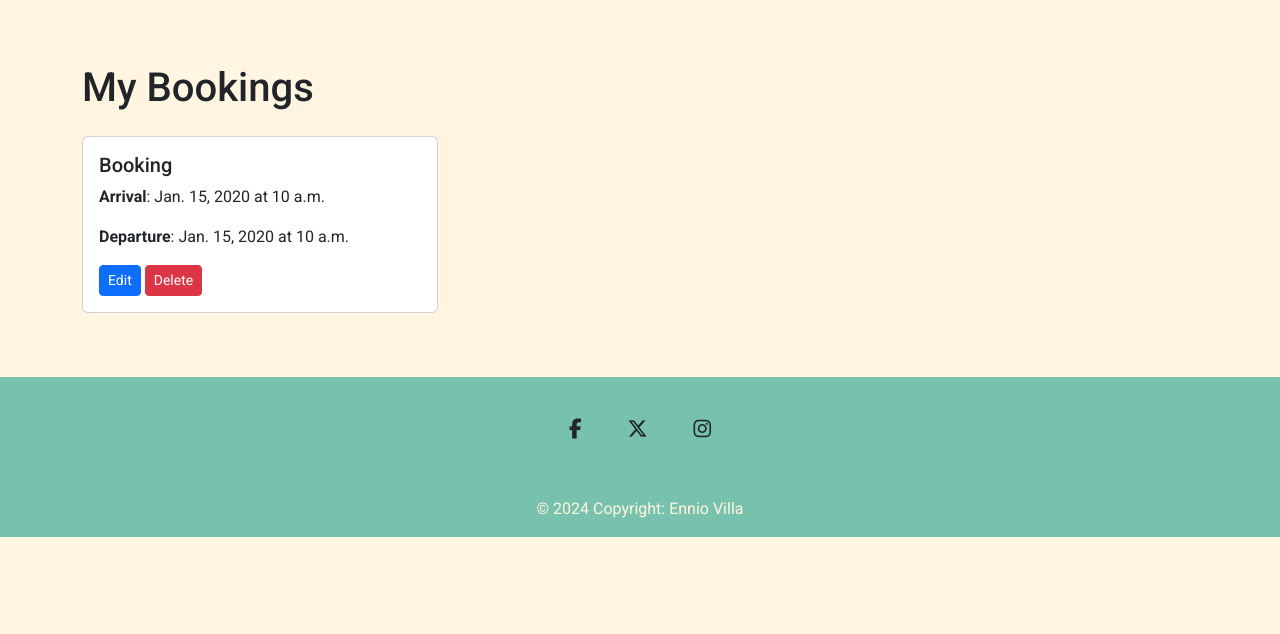
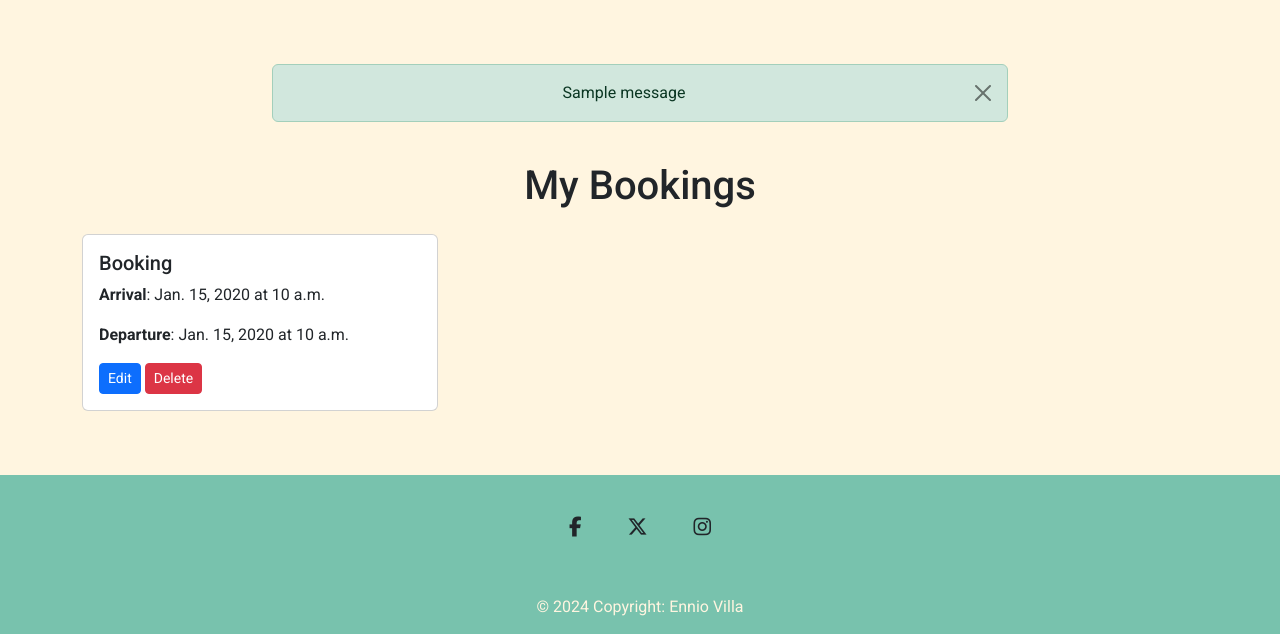
Before and after one commit to enniovilla/project-4-ci, a Django app: page /my_bookings/ in a window 1280 px wide. Shown: the part 136-770 px from the top of the page. Run offline with Django 5.2, Linux system fonts and the light colour scheme; a user stored in the database is signed in; tables that the repository leaves empty hold one stand-in row (values such as "Sample post"); one stand-in notice (Sample message) is shown; some libraries are stand-ins or nearby versions.

Commit message:
Create my bookings page

```diff
--- a/booking/templates/booking/my_bookings.html
+++ b/booking/templates/booking/my_bookings.html
@@ -1,10 +1,21 @@
 {% extends 'base.html' %}
-
 {% load static %}
 
 {% block content %}
 <div class="container">
-    <h1 class="mt-4 mb-4">My Bookings</h1>
+    {% if messages %}
+    <div class="row justify-content-center">
+        <div class="col-md-8">
+            {% for message in messages %}
+            <div class="alert alert-success alert-dismissible fade show text-center" role="alert">
+                {{ message }}
+                <button type="button" class="btn-close" data-bs-dismiss="alert" aria-label="Close"></button>
+            </div>
+            {% endfor %}
+        </div>
+    </div>
+    {% endif %}
+    <h1 class="mt-4 mb-4 text-center">My Bookings</h1>
     <div class="row">
         {% if bookings %}
         {% for booking in bookings %}
@@ -12,20 +23,49 @@
             <div class="card">
                 <div class="card-body">
                     <h5 class="card-title">Booking</h5>
-                            <p class="card-text"><strong>Arrival</strong>: {{ booking.date_arrival }} at {{ booking.time_arrival }}</p>
-                            <p class="card-text"><strong>Departure</strong>: {{ booking.date_leave }} at {{ booking.time_leave }}</p>
-                            <a href="" class="btn btn-primary btn-sm mr-2">Edit</a>
-                            <form action="" method="post" style="display: inline;">
+                    <p class="card-text"><strong>Arrival</strong>: {{ booking.date_arrival }} at
+                        {{ booking.time_arrival }}</p>
+                    <p class="card-text"><strong>Departure</strong>: {{ booking.date_leave }} at
+                        {{ booking.time_leave }}</p>
+                    <a href="{% url 'edit_booking' booking.id %}" class="btn btn-primary btn-sm mr-2">Edit</a>
+                    <!-- Button trigger modal -->
+                    <button type="button" class="btn btn-danger btn-sm" data-bs-toggle="modal"
+                        data-bs-target="#deleteModal{{ booking.id }}">
+                        Delete
+                    </button>
+                    <!-- Delete confirmation modal -->
+                    <div class="modal fade" id="deleteModal{{ booking.id }}" tabindex="-1"
+                        aria-labelledby="deleteModalLabel" aria-hidden="true">
+                        <div class="modal-dialog">
+                            <div class="modal-content">
+                                <div class="modal-header">
+                                    <h5 class="modal-title" id="deleteModalLabel">Confirm Delete</h5>
+                                    <button type="button" class="btn-close" data-bs-dismiss="modal"
+                                        aria-label="Close"></button>
+                                </div>
+                                <div class="modal-body">
+                                    <p class="text-center">Are you sure you want to delete this booking?<br>This action
+                                        cannot be undone.</p>
+                                </div>
+                                <div class="modal-footer">
+                                    <button type="button" class="btn btn-secondary"
+                                        data-bs-dismiss="modal">Cancel</button>
+                                    <form action="{% url 'delete_booking' booking.id %}" method="post"
+                                        style="display: inline;">
                                         {% csrf_token %}
-                                <button type="submit" class="btn btn-danger btn-sm">Delete</button>
+                                        <button type="submit" class="btn btn-danger">Delete</button>
                                     </form>
+                                </div>
+                            </div>
+                        </div>
+                    </div>
                 </div>
             </div>
         </div>
         {% endfor %}
         {% else %}
         <div class="col">
-                <p>No bookings found.</p>
+            <p>You have no bookings.</p>
         </div>
         {% endif %}
     </div>
```
Lines whose indentation alone changed are shown as unchanged.
